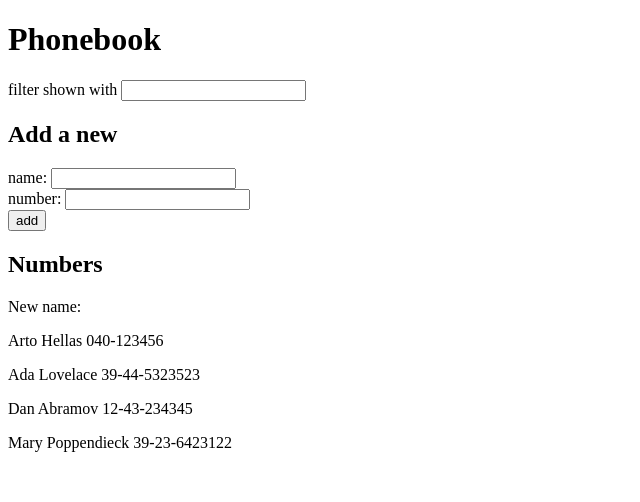
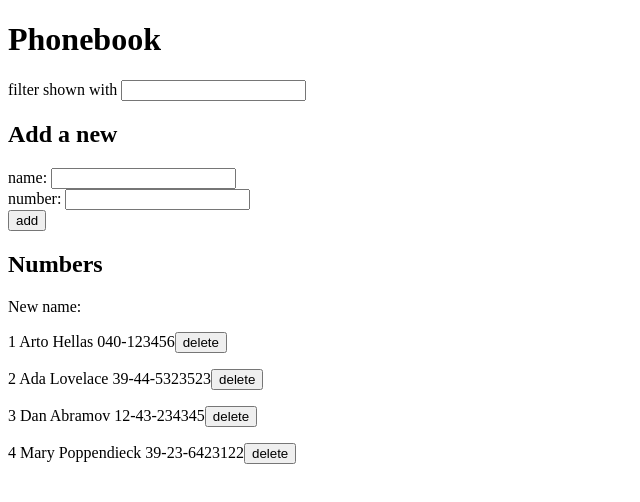
Before and after one commit to diegorramos84/fullstackopen-exercises, a React (Create React App) app in the folder part2/phonebook/: page / in a window 1280 px wide. Shown: the top 502 px of the page, without its empty margins (0-640 px from the left). Built offline with nearby package versions, Linux system fonts and the light colour scheme; data requests are answered from the project's data file.

Commit message:
add delete function

```diff
--- a/part2/phonebook/db.json
+++ b/part2/phonebook/db.json
@@ -1,5 +1,5 @@
 {
-  "persons":[
+  "persons": [
     {
       "name": "Arto Hellas",
       "number": "040-123456",
--- a/part2/phonebook/src/App.js
+++ b/part2/phonebook/src/App.js
@@ -2,7 +2,7 @@ import React,{ useState, useEffect } from 'react'
 import Filter from './components/Filter'
 import PeopleForm from './components/PeopleForm'
 import NamesList from './components/NamesList'
-import axios from 'axios'
+import personsService from './services/persons'
 
 const App = () => {
   const [persons, setPersons] = useState([])
@@ -11,11 +11,11 @@ const App = () => {
   const [filterName, setFilterName] = useState('')
 
   useEffect(() => {
-    axios
-    .get('http://localhost:3001/persons')
-    .then(response => {
-      setPersons(response.data)
-    })
+    personsService
+      .getAll()
+      .then(allPersons=> {
+        setPersons(allPersons)
+      })
   }, [])
 
   const handleNameChange = (event) => {
@@ -30,6 +30,7 @@ const App = () => {
     setFilterName(event.target.value)
   }
 
+
   const allnames = persons.map(person => person.name)
 
 
@@ -38,16 +39,34 @@ const App = () => {
     const personObject = {
       name: newName,
       number: newNumber,
-      id: persons.length + 1
     }
     if (allnames.includes(newName)) {
         alert(`${personObject.name} is already in the books`)
         return
     } else {
-        setPersons(persons.concat(personObject))
-        setNewName('')
-        setNewNumber('')
+        personsService
+          .create(personObject)
+          .then(returnedPerson => {
+            setPersons(persons.concat(returnedPerson))
+            setNewName('')
+            setNewNumber('')
+        })
       }
+  }
+
+
+  const removePhone = (event) => {
+    const name = event.target.name
+    const id = event.target.value
+    if (window
+      .confirm(`Do you really want to delete ${name}'s contact?`)) {
+        personsService
+          .remove(id)
+          .then(allPersons => {
+            console.log(allPersons)
+            setPersons(persons.filter(person => person.name !== name ))
+        })
+    }
   }
 
   return (
@@ -62,7 +81,11 @@ const App = () => {
       />
       <h2>Numbers</h2>
       <div>New name: {newName}</div>
-      <NamesList persons={persons} filterName={filterName}/>
+      <NamesList
+      persons={persons}
+      filterName={filterName}
+      removePhone={removePhone}
+      />
     </div>
   )
 }
--- a/part2/phonebook/src/components/NamesList.js
+++ b/part2/phonebook/src/components/NamesList.js
@@ -1,14 +1,20 @@
 import React from 'react'
 
-const NameList = ({persons, filterName}) => {
+const NameList = ({persons, filterName, removePhone}) => {
   const filtered = ""
     ? persons
     : persons.filter(person => person.name.toLowerCase().includes(filterName.toLowerCase()))
   return (
     <div>
     {filtered.map(name =>
-    <p key={name.name}>{name.name} {name.number}</p>)
-    }
+    <p key={name.name}>{name.id} {name.name} {name.number}
+    <button
+    onClick={removePhone}
+    value={name.id}
+    name={name.name}
+    >delete</button>
+    </p>
+    )}
   </div>
 )}
 
--- /dev/null
+++ b/part2/phonebook/src/services/persons.js
@@ -0,0 +1,20 @@
+import axios from 'axios'
+const baseUrl = 'http://localhost:3001/persons'
+
+const getAll = () => {
+  const request = axios.get(baseUrl)
+  return request.then(response => response.data)
+}
+
+const create = newObject => {
+  const request = axios.post(baseUrl, newObject)
+  return request.then(response => response.data)
+}
+
+  const remove = (id) => {
+    const request = axios.delete(`${baseUrl}/${id}`)
+    return request.then(response => response.data)
+  }
+
+
+  export default { getAll, create, remove }
```
